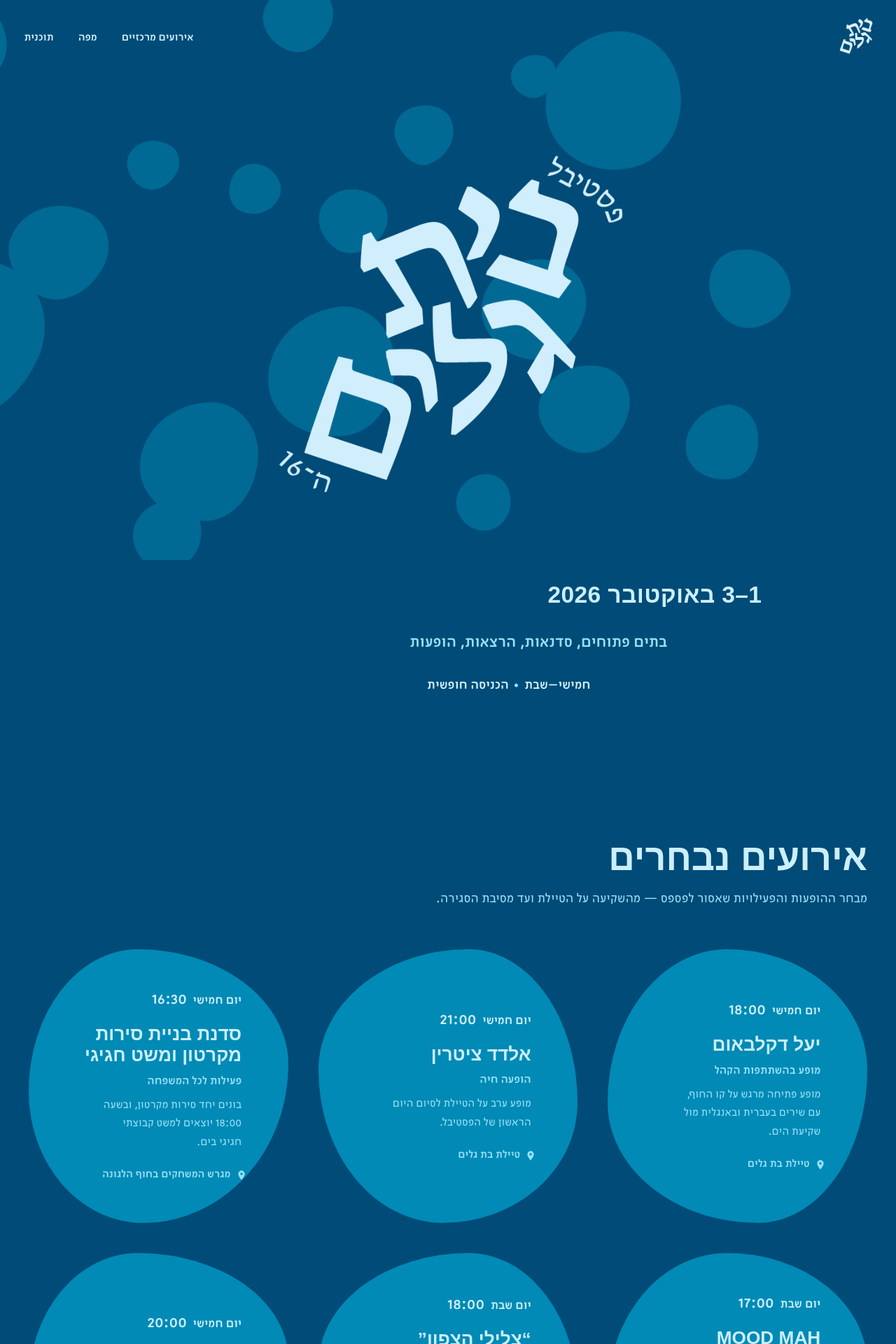
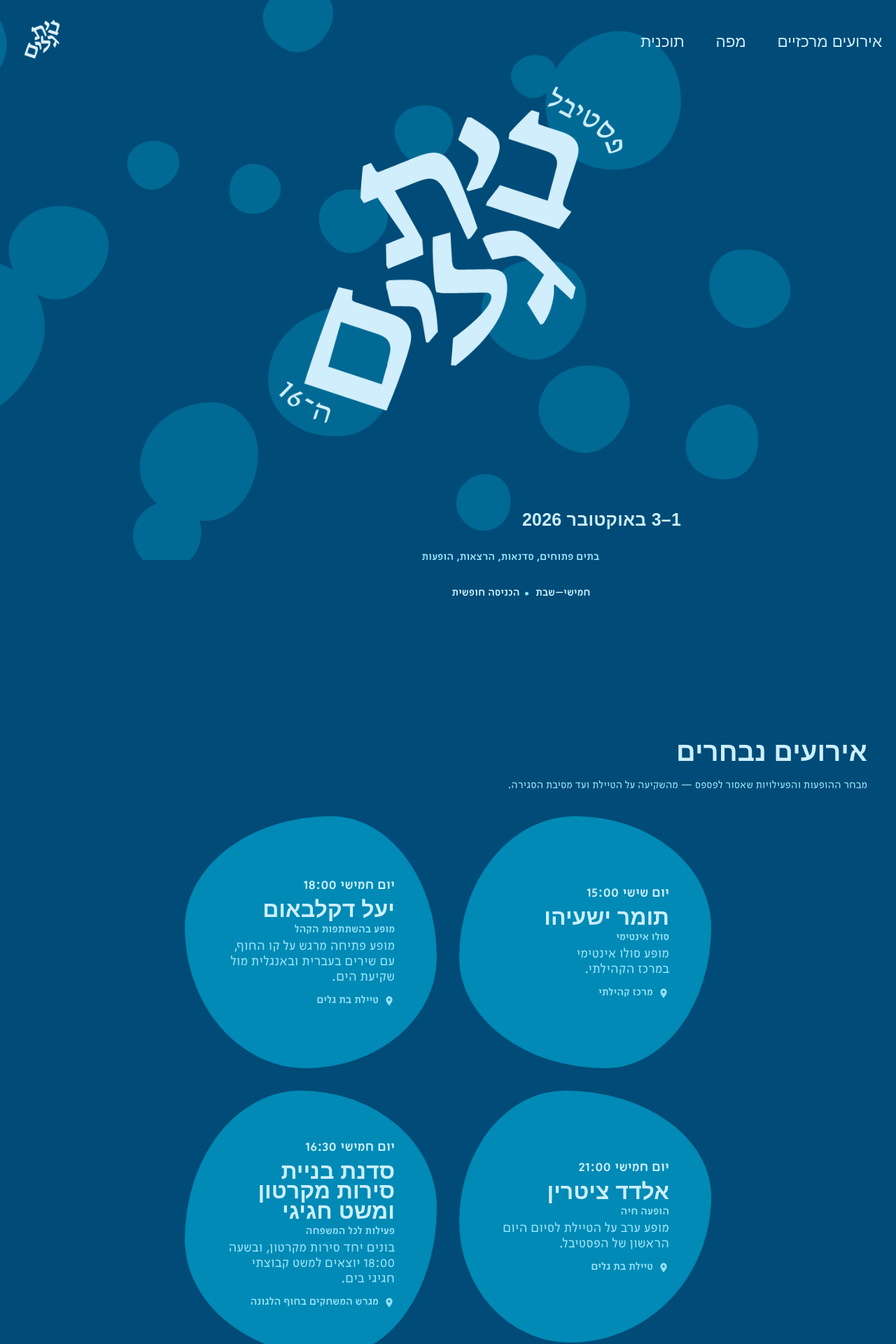
Before and after one commit to amitzadik/beitgalim16, a Next.js app: page / in a window 1280 px wide. Shown: the top 1920 px of the page at 70% size. Built offline with nearby package versions, Linux system fonts and the light colour scheme; a web font is replaced by a local one.

Commit message:
Implement Figma layout proportions

```diff
--- a/src/components/FeaturedEvents/EventCard.module.css
+++ b/src/components/FeaturedEvents/EventCard.module.css
@@ -5,11 +5,11 @@
   flex-direction: column;
   align-items: center;
   justify-content: center;
-  gap: 0.95rem;
-  height: 100%;
-  min-height: 304px;
+  gap: 0.25rem;
+  width: min(100%, 360px);
+  min-height: 360px;
   /* ריפוד גדול כדי שכל הטקסט יישאר בתוך הצורה האורגנית */
-  padding: 3.45rem 3.7rem;
+  padding: 3.45rem 3.75rem;
   background-color: var(--color-surface);
   border-radius: var(--radius-blob-1);
   text-align: right;
@@ -23,6 +23,16 @@
 
 .card:nth-child(3n + 3) {
   border-radius: var(--radius-blob-3);
+}
+
+.card:nth-child(4) {
+  min-height: 380px;
+  width: min(100%, 380px);
+}
+
+.card:nth-child(7),
+.card:nth-child(8) {
+  min-height: 307px;
 }
 
 /* בהובר כל כרטיס משנה צורה לצורה אורגנית שונה מהבסיס שלו */
@@ -44,53 +54,57 @@
   display: inline-flex;
   align-items: baseline;
   justify-content: flex-start;
-  gap: 0.55rem;
-  width: min(100%, 28ch);
+  gap: 0.35rem;
+  width: min(100%, 15.5rem);
   color: var(--color-light);
   direction: rtl;
   text-align: right;
 }
 
 .day {
-  font-size: 1.12rem;
+  font-size: 1.25rem;
   font-weight: 500;
 }
 
 .time {
-  font-size: 1.4rem;
+  font-size: 1.25rem;
   font-weight: 500;
 }
 
 .body {
   display: flex;
   flex-direction: column;
-  gap: 0.5rem;
-  width: min(100%, 28ch);
+  gap: 0.35rem;
+  width: min(100%, 15.5rem);
   direction: rtl;
   text-align: right;
 }
 
 .title {
-  font-size: 1.64rem;
+  font-size: clamp(2rem, 2.35vw, 2.5rem);
+  line-height: 0.9;
   color: var(--color-light);
 }
 
 .performer {
-  font-size: 1.06rem;
+  font-size: 1rem;
+  line-height: 1;
   font-weight: 500;
   color: var(--color-accent-soft);
 }
 
 .description {
   color: var(--color-text-muted);
-  font-size: 1.04rem;
+  font-size: 1.25rem;
+  line-height: 1.1;
 }
 
 .location {
   display: inline-flex;
   align-items: center;
+  justify-content: flex-start;
   gap: 0.45rem;
-  width: min(100%, 28ch);
+  width: min(100%, 15.5rem);
   color: var(--color-text-muted);
   direction: rtl;
   font-weight: 500;
@@ -103,3 +117,16 @@
   color: var(--color-accent-soft);
   flex-shrink: 0;
 }
+
+@media (max-width: 760px) {
+  .card,
+  .card:nth-child(4) {
+    width: min(100%, 360px);
+    min-height: 340px;
+  }
+
+  .card:nth-child(7),
+  .card:nth-child(8) {
+    min-height: 320px;
+  }
+}
--- a/src/components/FeaturedEvents/FeaturedEvents.module.css
+++ b/src/components/FeaturedEvents/FeaturedEvents.module.css
@@ -7,12 +7,29 @@
 .container {
   position: relative;
   z-index: 1;
+  max-width: 1568px;
 }
 
 .grid {
   display: grid;
-  grid-template-columns: repeat(auto-fill, minmax(min(100%, 340px), 1fr));
-  gap: calc(clamp(1.2rem, 2.4vw, 2rem) + 12px);
+  grid-template-columns: repeat(4, minmax(0, 360px));
+  justify-content: space-between;
+  gap: 32px;
   /* כל כרטיס בגובה טבעי — מותר שהצורות יהיו שונות בגודל */
   align-items: start;
 }
+
+@media (max-width: 1280px) {
+  .grid {
+    grid-template-columns: repeat(2, minmax(min(100%, 340px), 360px));
+    justify-content: center;
+  }
+}
+
+@media (max-width: 760px) {
+  .grid {
+    grid-template-columns: minmax(0, 1fr);
+    justify-items: center;
+    gap: 28px;
+  }
+}
--- a/src/components/FeaturedEvents/FeaturedEvents.tsx
+++ b/src/components/FeaturedEvents/FeaturedEvents.tsx
@@ -4,7 +4,23 @@ import { featuredEvents } from "@/data/events";
 import EventCard from "./EventCard";
 import styles from "./FeaturedEvents.module.css";
 
+const figmaCompositionOrder = [
+  "tomer-yishayahu",
+  "yael-deckelbaum",
+  "eldad-citrin",
+  "cardboard-boats",
+  "tal-cohen-shalo",
+  "mood-mah-dj-tamer",
+  "tzlilei-hatzafon",
+  "or-ya-sudmi",
+];
+
 export default function FeaturedEvents() {
+  const orderedEvents = [...featuredEvents].sort(
+    (a, b) =>
+      figmaCompositionOrder.indexOf(a.id) - figmaCompositionOrder.indexOf(b.id),
+  );
+
   return (
     <section id="events" className={styles.section}>
       <Container className={styles.container}>
@@ -14,7 +30,7 @@ export default function FeaturedEvents() {
         />
 
         <div className={styles.grid}>
-          {featuredEvents.map((event) => (
+          {orderedEvents.map((event) => (
             <EventCard key={event.id} event={event} />
           ))}
         </div>
--- a/src/components/Header/Header.module.css
+++ b/src/components/Header/Header.module.css
@@ -16,20 +16,22 @@
   display: flex;
   align-items: center;
   justify-content: space-between;
-  gap: 1rem;
+  gap: clamp(1rem, 3vw, 3.75rem);
+  direction: ltr;
   /* הלוגו במרחק 20px מקצה העמוד (עליון וצדדי) */
-  padding: 18px 20px;
+  padding: 20px;
 }
 
 .brand {
   display: inline-flex;
   align-items: center;
   gap: 0.7rem;
+  direction: rtl;
 }
 
 .logo {
   width: auto;
-  height: 74px;
+  height: clamp(74px, 6.25vw, 108px);
   object-fit: contain;
   transition: transform var(--transition);
 }
@@ -41,12 +43,15 @@
 .desktopNav ul {
   display: flex;
   align-items: center;
-  gap: 0.4rem;
+  gap: clamp(1.8rem, 3.5vw, 3.75rem);
+  direction: rtl;
 }
 
 .navLink {
   position: relative;
-  padding: 0.5rem 0.9rem;
+  padding: 0.35rem 0;
+  font-family: var(--font-heading);
+  font-size: clamp(1.25rem, 1.75vw, 1.875rem);
   font-weight: 500;
   color: var(--color-light);
   transition: color var(--transition);
@@ -60,6 +65,7 @@
   display: none;
   align-items: center;
   justify-content: center;
+  direction: rtl;
   width: 44px;
   height: 44px;
   background-color: var(--color-secondary);
--- a/src/components/Hero/Hero.module.css
+++ b/src/components/Hero/Hero.module.css
@@ -1,7 +1,7 @@
 .hero {
   position: relative;
   overflow: hidden;
-  padding-block: clamp(7.5rem, 16vw, 11rem) clamp(4rem, 10vw, 7rem);
+  padding-block: clamp(4.8rem, 4.6vw, 5rem) clamp(4.8rem, 8vw, 7rem);
 }
 
 .inner {
@@ -11,7 +11,7 @@
   flex-direction: column;
   align-items: center;
   text-align: right;
-  gap: clamp(1rem, 2.2vw, 1.45rem);
+  gap: clamp(0.65rem, 1.7vw, 1.4rem);
 }
 
 .title {
@@ -29,7 +29,7 @@
 .dates {
   width: min(100%, 48ch);
   font-family: var(--font-heading);
-  font-size: clamp(1.4rem, 3.4vw, 2.1rem);
+  font-size: clamp(1.4rem, 1.95vw, 2.1rem);
   font-weight: 700;
   color: var(--color-light);
   letter-spacing: 0.01em;
@@ -39,7 +39,7 @@
 .subtitle {
   width: min(100%, 48ch);
   max-width: 48ch;
-  font-size: clamp(1.1rem, 3vw, 1.45rem);
+  font-size: clamp(1rem, 1.16vw, 1.25rem);
   color: var(--color-text-muted);
   font-weight: 500;
   text-align: right;
@@ -74,7 +74,7 @@
 
 .fact dd {
   margin: 0;
-  font-size: clamp(1rem, 2.4vw, 1.2rem);
+  font-size: clamp(1rem, 1.16vw, 1.25rem);
   font-weight: 500;
   color: var(--color-light);
 }
--- a/src/components/InteractiveMap/InteractiveMap.module.css
+++ b/src/components/InteractiveMap/InteractiveMap.module.css
@@ -1,6 +1,6 @@
 .section {
   position: relative;
-  padding-block: var(--section-padding) calc(var(--section-padding) + clamp(1.5rem, 4vw, 3rem));
+  padding-block: var(--section-padding) clamp(4rem, 6.5vw, 7rem);
   overflow: hidden;
 }
 
@@ -13,6 +13,7 @@
 .mapWrap {
   width: 100vw;
   margin-inline: calc(50% - 50vw);
+  margin-block-start: 0;
 }
 
 /* המפה ללא מסגרת — התמונה עצמה בלבד עם המרקרים מעליה */
--- a/src/components/ProgramCategories/ProgramCategories.module.css
+++ b/src/components/ProgramCategories/ProgramCategories.module.css
@@ -1,18 +1,20 @@
 .section {
   position: relative;
-  padding-block: var(--section-padding);
+  padding-block: clamp(3.6rem, 6.5vw, 7rem) var(--section-padding);
   overflow: hidden;
 }
 
 .container {
   position: relative;
   z-index: 1;
+  max-width: 1710px;
 }
 
 .grid {
   display: grid;
-  grid-template-columns: repeat(auto-fit, minmax(min(100%, 318px), 1fr));
-  gap: calc(clamp(1.2rem, 2.4vw, 2rem) + 40px);
+  grid-template-columns: repeat(4, minmax(0, 400px));
+  justify-content: center;
+  gap: 20px;
   /* כל כרטיס בגובה טבעי — מותר ש-4 הצורות יהיו שונות */
   align-items: start;
 }
@@ -24,9 +26,10 @@
   align-items: center;
   justify-content: center;
   gap: 0.72rem;
-  min-height: 520px;
+  min-height: 560px;
+  width: min(100%, 400px);
   /* ריפוד תחתון גדול יותר — שומר את הטקסט במרכז הרחב של הצורה */
-  padding: 3.45rem 3.55rem 3.75rem;
+  padding: 3.75rem;
   background-color: var(--color-surface);
   border-radius: var(--radius-blob-1);
   text-align: right;
@@ -60,6 +63,7 @@
 .visual {
   display: grid;
   place-items: center;
+  width: 280px;
   height: 230px;
   margin-block-end: 0;
 }
@@ -78,20 +82,34 @@
   height: 203px;
 }
 
+.performancesImg {
+  width: 280px;
+  height: auto;
+  max-height: 188px;
+}
+
+.open-housesImg {
+  width: 260px;
+  height: auto;
+  max-height: 204px;
+}
+
 .card:hover .visualImg {
   transform: scale(1.08) rotate(-2deg);
 }
 
 .description {
   color: var(--color-text-muted);
-  width: min(100%, 26ch);
+  width: min(100%, 221px);
+  font-size: 1.25rem;
+  line-height: 1.1;
   text-align: right;
 }
 
 .examples {
-  width: min(100%, 26ch);
-  margin-block-start: 0.2rem;
-  padding-block-start: 0.55rem;
+  width: min(100%, 221px);
+  margin-block-start: 0;
+  padding-block-start: 0.75rem;
   text-align: right;
 }
 
@@ -105,7 +123,8 @@
   display: flex;
   align-items: flex-start;
   gap: 0.55rem;
-  font-size: 0.95rem;
+  font-size: 1.25rem;
+  line-height: 1.2;
   text-align: right;
 }
 
@@ -116,7 +135,7 @@
 }
 
 .exampleMeta {
-  font-size: 0.82rem;
+  font-size: 1rem;
   color: var(--color-text-muted);
 }
 
@@ -134,3 +153,17 @@
     min-height: 500px;
   }
 }
+
+@media (max-width: 1500px) {
+  .grid {
+    grid-template-columns: repeat(2, minmax(0, 400px));
+  }
+}
+
+@media (max-width: 940px) {
+  .grid {
+    grid-template-columns: minmax(0, 1fr);
+    justify-items: center;
+    gap: 28px;
+  }
+}
--- a/src/components/ProgramCategories/ProgramCategories.tsx
+++ b/src/components/ProgramCategories/ProgramCategories.tsx
@@ -4,7 +4,14 @@ import SectionHeading from "@/components/ui/SectionHeading";
 import { categories, getEventsByIds } from "@/data/events";
 import styles from "./ProgramCategories.module.css";
 
+const figmaCompositionOrder = ["performances", "open-houses", "tours", "family"];
+
 export default function ProgramCategories() {
+  const orderedCategories = [...categories].sort(
+    (a, b) =>
+      figmaCompositionOrder.indexOf(a.id) - figmaCompositionOrder.indexOf(b.id),
+  );
+
   return (
     <section id="program" className={styles.section}>
       <Container className={styles.container}>
@@ -14,7 +21,7 @@ export default function ProgramCategories() {
         />
 
         <div className={styles.grid}>
-          {categories.map((category) => {
+          {orderedCategories.map((category) => {
             const examples = getEventsByIds(category.exampleEventIds);
             return (
               <article key={category.id} className={styles.card}>
@@ -24,9 +31,7 @@ export default function ProgramCategories() {
                     alt=""
                     width={709}
                     height={709}
-                    className={`${styles.visualImg} ${
-                      category.id === "family" ? styles.familyImg : ""
-                    }`}
+                    className={`${styles.visualImg} ${styles[`${category.id}Img`] ?? ""}`}
                     aria-hidden="true"
                   />
                 </div>
--- a/src/components/ui/SectionHeading.module.css
+++ b/src/components/ui/SectionHeading.module.css
@@ -3,7 +3,7 @@
   flex-direction: column;
   gap: 0.85rem;
   max-width: 760px;
-  margin-bottom: clamp(2rem, 5vw, 3.5rem);
+  margin-bottom: clamp(1.9rem, 2.1vw, 2.6rem);
 }
 
 .center {
@@ -18,11 +18,11 @@
 }
 
 .title {
-  font-size: clamp(1.9rem, 4.8vw, 3.25rem);
+  font-size: clamp(1.9rem, 3vw, 3.25rem);
 }
 
 .description {
   color: var(--color-text-muted);
-  font-size: clamp(1rem, 2.2vw, 1.2rem);
+  font-size: clamp(1rem, 1.16vw, 1.25rem);
   max-width: 64ch;
 }
```
